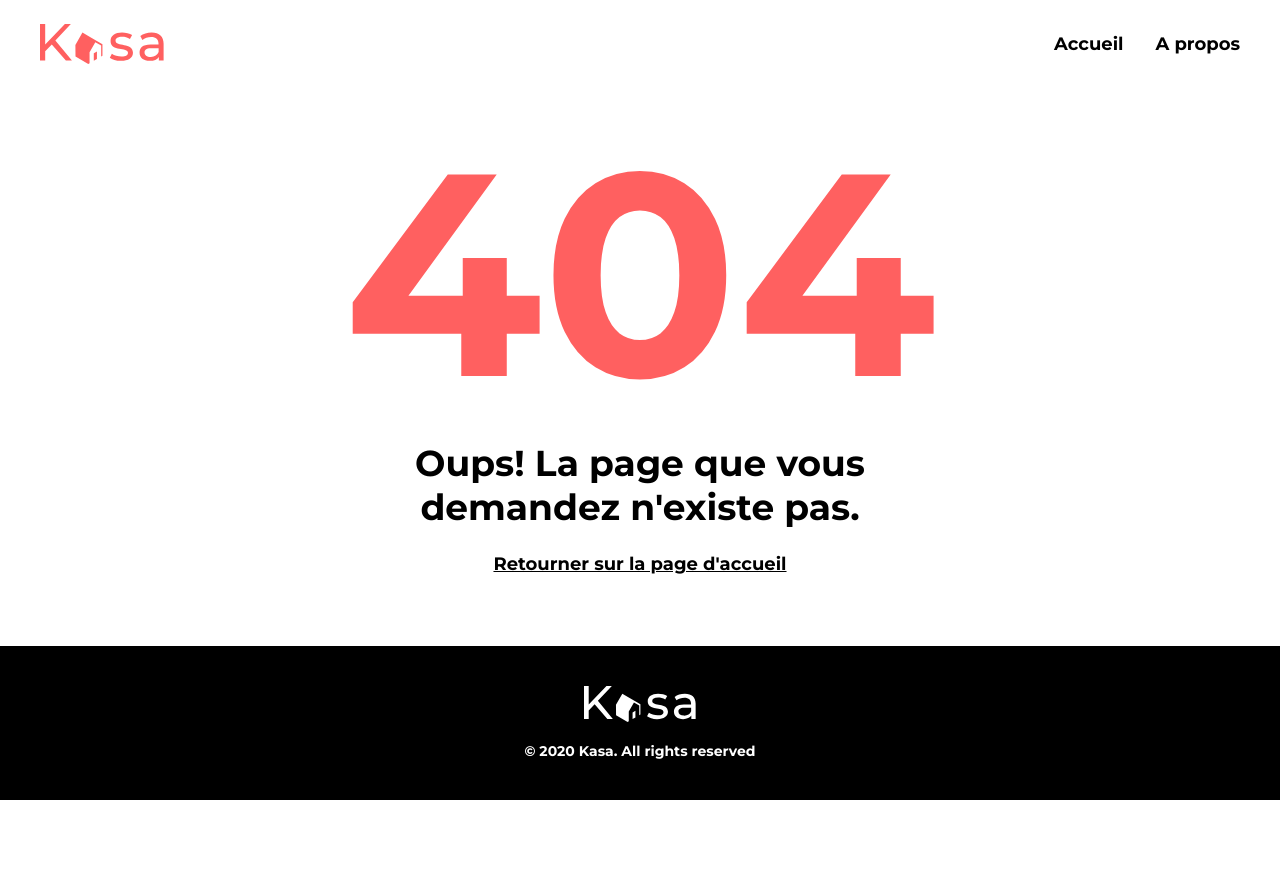
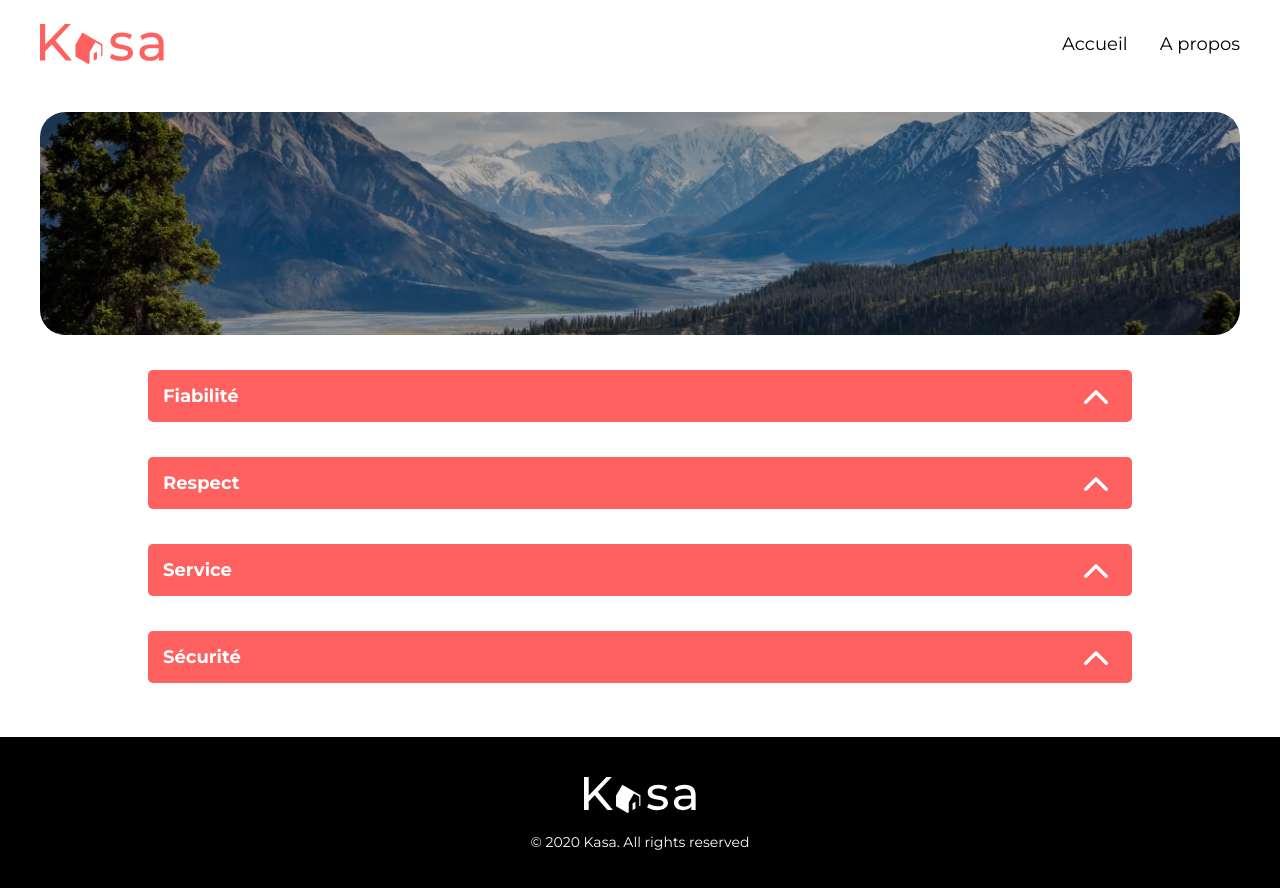
Before and after one commit to safiamr78/Kasa-react, a React (Vite) app in the folder frontend/: page /about in a window 1280 px wide. Before the commit this address had no page. Shown: the top 888 px of the page. Before the commit the page ends 800 px from the top, so only its background shows below. Built offline with nearby package versions, Linux system fonts and the light colour scheme.

Commit message:
création page A propos et composant Collabse + corrections

```diff
--- a/frontend/index.html
+++ b/frontend/index.html
@@ -4,7 +4,8 @@
     <meta charset="UTF-8" />
     <link rel="icon" type="image/svg+xml" href="/favicon.svg" />
     <meta name="viewport" content="width=device-width, initial-scale=1.0" />
-    <link href="https://fonts.googleapis.com/css2?family=Montserrat:wght@700&display=swap" rel="stylesheet">
+    <link href="https://fonts.googleapis.com/css2?family=Montserrat:wght@400;500;700&display=swap" rel="stylesheet">
+    <link href="https://fonts.googleapis.com/icon?family=Material+Icons" rel="stylesheet">
     <title>frontend</title>
   </head>
   <body>
--- /dev/null
+++ b/frontend/src/App.css
@@ -0,0 +1,3 @@
+* {
+    font-family: 'Montserrat', sans-serif;
+}
--- a/frontend/src/App.jsx
+++ b/frontend/src/App.jsx
@@ -1,4 +1,5 @@
 import AppRouter from "./router/AppRouter";
+import './App.css';
 
 function App() {
   return <AppRouter />;
--- a/frontend/src/components/Banner/Banner.css
+++ b/frontend/src/components/Banner/Banner.css
@@ -1,6 +1,5 @@
 .banner {
-background-image: linear-gradient(rgba(0, 0, 0, 0.6), rgba(0, 0, 0, 0.6)), url('../../assets/source1.jpg');
-background-size: cover;
+background-size: 100%;
 background-position: center;
 border-radius: 25px;
 display: flex;
--- a/frontend/src/components/Banner/Banner.jsx
+++ b/frontend/src/components/Banner/Banner.jsx
@@ -1,9 +1,9 @@
 import './Banner.css';
 
-const Banner = () => {
+const Banner = ({ text, image, opacity = 0.5 }) => {
 return (
-<div className="banner">
-<p className="banner__text">Chez vous, partout et ailleurs</p>
+<div className="banner" style={{ backgroundImage: `linear-gradient(rgba(0,0,0,${opacity}), rgba(0,0,0,${opacity})), url(${image})` }}>
+{text && <p className="banner__text">{text}</p>}
 </div>
 );
 };
--- /dev/null
+++ b/frontend/src/components/Collapse/Collapse.css
@@ -0,0 +1,43 @@
+.collapse {
+margin-bottom: 30px;
+}
+
+.collapse-header {
+background-color: #FF6060;
+border-radius: 5px;
+padding: 10px 20px 10px 15px;
+cursor: pointer;
+display: flex;
+justify-content: space-between;
+align-items: center;
+margin-top: 35px;
+}
+
+.collapse-header h3 {
+color: white;
+font-size: 18px;
+margin: 0;
+}
+
+.collapse-arrow img {
+    width: 32px;
+    height: 32px;
+    filter: brightness(0) invert(1);
+    transition: transform 0.3s;
+}
+
+.collapse-arrow.open img {
+    transform: rotate(180deg);
+}
+
+.collapse-arrow {
+    display: flex;
+    align-items: center;
+}
+
+.collapse-content {
+    background-color: #f9f9f9;
+    padding: 20px 15px;
+    border-radius: 0 0 5px 5px;
+    font-weight: 400;
+}
--- /dev/null
+++ b/frontend/src/components/Collapse/Collapse.jsx
@@ -0,0 +1,24 @@
+import { useState } from 'react';
+import './Collapse.css';
+
+function Collapse({ title, content }) {
+const [isOpen, setIsOpen] = useState(false);
+
+return (
+<div className="collapse">
+<div className="collapse-header">
+<h3>{title}</h3>
+<span className={`collapse-arrow ${isOpen ? 'open' : ''}`} onClick={() => setIsOpen(!isOpen)}>
+    <img src="/src/assets/arrow.svg" alt="arrow" width="20" height="20" />
+    </span>
+</div>
+{isOpen && (
+<div className="collapse-content">
+<p>{content}</p>
+</div>
+)}
+</div>
+);
+}
+
+export default Collapse;
--- a/frontend/src/components/Layout/Layout.jsx
+++ b/frontend/src/components/Layout/Layout.jsx
@@ -13,7 +13,7 @@ function Layout({ children }) {
           <Link to="/" className="layout__nav-link">
             Accueil
           </Link>
-          <Link to="/a-propos" className="layout__nav-link">
+          <Link to="/about" className="layout__nav-link">
             A propos
           </Link>
         </nav>
--- /dev/null
+++ b/frontend/src/pages/About.css
@@ -0,0 +1,5 @@
+.about-collapse {
+    max-width: 1024px;
+    margin: 0 auto;
+    padding: 0 20px;
+}
--- /dev/null
+++ b/frontend/src/pages/About.jsx
@@ -0,0 +1,20 @@
+import Collapse from '../components/Collapse/Collapse';
+import Banner from '../components/Banner/Banner';
+import bannerAbout from '../assets/source2.jpg';
+import './About.css';
+
+function About() {
+return (
+<main>
+<Banner image={bannerAbout} opacity={0.3} />
+<div className="about-collapse">
+<Collapse title="Fiabilité" content="Les annonces postées sur Kasa garantissent une fiabilité totale. Les photos sont conformes aux logements, et toutes les informations sont régulièrement vérifiées par nos équipes." />
+<Collapse title="Respect" content="La bienveillance fait partie des valeurs fondatrices de Kasa. Tout comportement discriminatoire ou de perturbation du voisinage entraînera une exclusion de notre plateforme." />
+<Collapse title="Service" content="La qualité du service est au coeur de notre engagement chez Kasa. Nous veillons à ce que chaque interaction, que ce soit avec nos hôtes ou nos locataires, soit empreinte de respect et de bienveillance." />
+<Collapse title="Sécurité" content="La sécurité est la priorité de Kasa.  Aussi bien pour nos hôtes que pour les voyageurs, chaque logement correspond aux critères de sécurité établis par nos services. En laissant une note aussi bien à l'hôte qu'au locataire, cela permet à nos équipes de vérifier que les standards sont bien respectés. Nous organisons également des ateliers sur la sécurité domestique pour nos hôtes." />
+</div>
+</main>
+);
+}
+
+export default About;
--- a/frontend/src/pages/Home.jsx
+++ b/frontend/src/pages/Home.jsx
@@ -3,6 +3,7 @@ import { Link } from "react-router-dom";
 import Banner from "../components/Banner/Banner";
 import Card from "../components/Card/Card";
 import "./Home.css";
+import bannerHome from '../assets/source1.jpg';
 
 function Home() {
 const [logements, setLogements] = useState([]);
@@ -15,7 +16,7 @@ fetch("http://localhost:8080/api/properties")
 
 return (
 <section className="home">
-<Banner />
+<Banner text="Chez vous, partout et ailleurs" image={bannerHome} opacity={0.6} />
 <div className="home__grid">
 {logements.map((logement) => (
 <Link key={logement.id} to={`/logement/${logement.id}`}>
--- a/frontend/src/router/AppRouter.jsx
+++ b/frontend/src/router/AppRouter.jsx
@@ -3,6 +3,7 @@ import Layout from "../components/Layout/Layout";
 import Home from "../pages/Home";
 import PropertyDetail from "../pages/PropertyDetail";
 import NotFound from "../pages/NotFound";
+import About from "../pages/About";
 
 function AppRouter() {
   return (
@@ -11,6 +12,7 @@ function AppRouter() {
         <Routes>
           <Route path="/" element={<Home />} />
           <Route path="/logement/:id" element={<PropertyDetail />} />
+          <Route path="/about" element={<About />} />
           <Route path="*" element={<NotFound />} />
         </Routes>
       </Layout>
```
Also changed, not shown: frontend/src/assets/arrow.svg (added), frontend/src/assets/source2.jpg (added).
